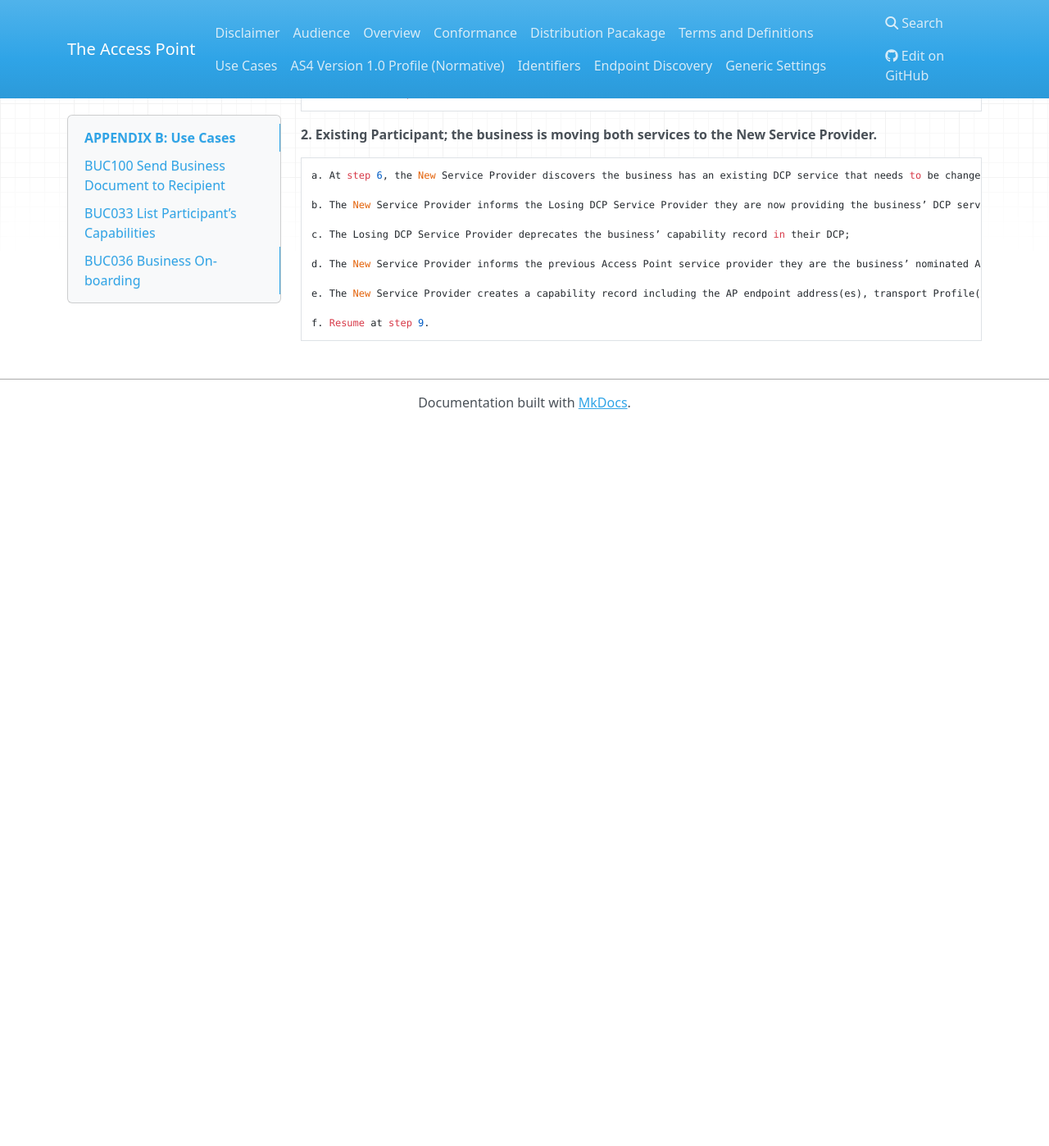
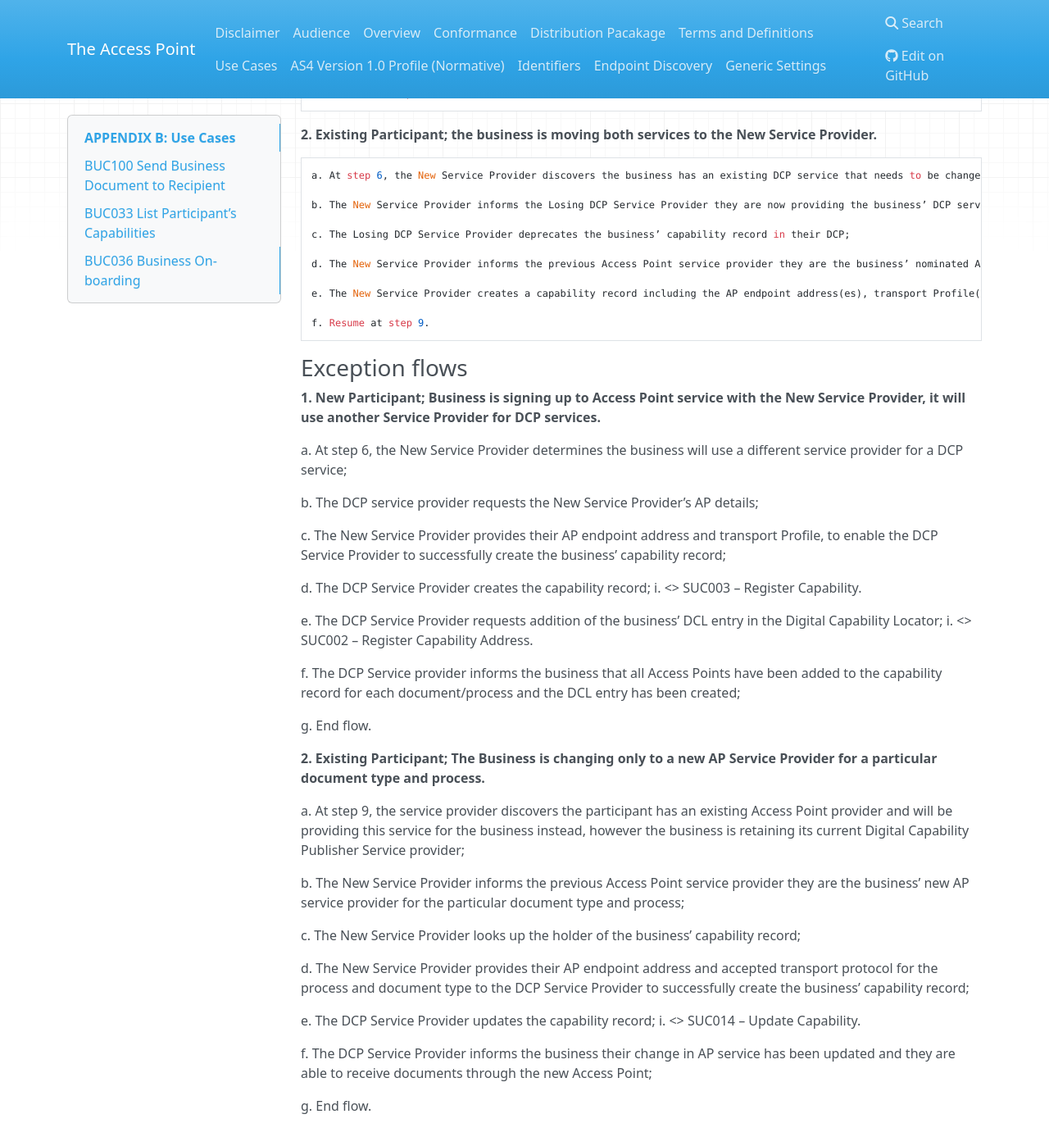
Before and after one commit to Digital-Business-Council/Access-Point, an MkDocs documentation site: the page built from docs/appendix_B.md, in a window 1280 px wide and 1400 px high, scrolled down 4005 px. Shown: the whole window at 82% size. Built offline with MkDocs 1.6.1, drawn with Linux system fonts in a browser that asks for light colours; nearby versions of some CDN libraries; old or Windows-style settings are respelled for this version of MkDocs; before the commit the page ends 4524 px from its top, so only the background shows below that.

Commit message:
Update appendix_B.md

```diff
--- a/docs/appendix_B.md
+++ b/docs/appendix_B.md
@@ -149,3 +149,39 @@ There are a number of scenarios covered by this use case:
     e. The New Service Provider creates a capability record including the AP endpoint address(es), transport Profile(s), document and process types; i. <<include>> SUC003 – Register Capability.
 
     f. Resume at step 9.
+
+### Exception flows
+
+**1. New Participant; Business is signing up to Access Point service with the New Service Provider, it will use another Service Provider for DCP services.**
+
+   a. At step 6, the New Service Provider determines the business will use a different service provider for a DCP service;
+
+   b. The DCP service provider requests the New Service Provider’s AP details;
+
+   c. The New Service Provider provides their AP endpoint address and transport Profile, to enable the DCP Service Provider to successfully create the business’ capability record;
+
+   d. The DCP Service Provider creates the capability record; i. <<include>> SUC003 – Register Capability.
+
+   e. The DCP Service Provider requests addition of the business’ DCL entry in the Digital Capability Locator; i. <<include>> SUC002 – Register Capability Address.
+
+   f. The DCP Service provider informs the business that all Access Points have been added to the capability record for each document/process and the DCL entry has been created;
+
+   g. End flow.
+
+
+**2. Existing Participant; The Business is changing only to a new AP Service Provider for a particular document type and process.**
+
+   a. At step 9, the service provider discovers the participant has an existing Access Point provider and will be providing this service for the business instead, however the business is retaining its current Digital Capability Publisher Service provider;
+
+
+   b. The New Service Provider informs the previous Access Point service provider they are the business’ new AP service provider for the particular document type and process;
+
+   c. The New Service Provider looks up the holder of the business’ capability record;
+
+   d. The New Service Provider provides their AP endpoint address and accepted transport protocol for the process and document type to the DCP Service Provider to successfully create the business’ capability record;
+
+   e. The DCP Service Provider updates the capability record; i. <<includes>> SUC014 – Update Capability.
+
+   f. The DCP Service Provider informs the business their change in AP service has been updated and they are able to receive documents through the new Access Point;
+
+   g. End flow.
```
